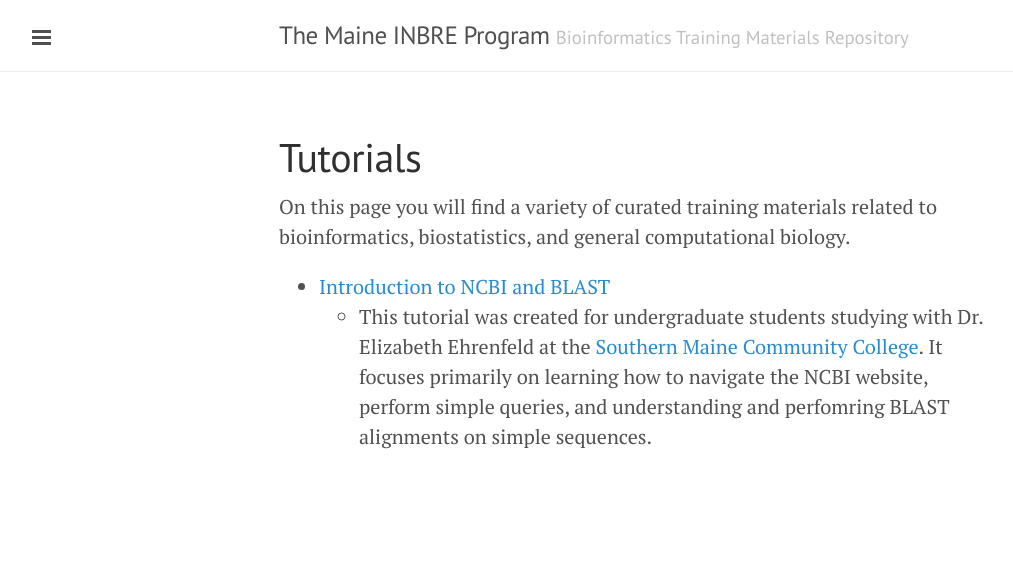
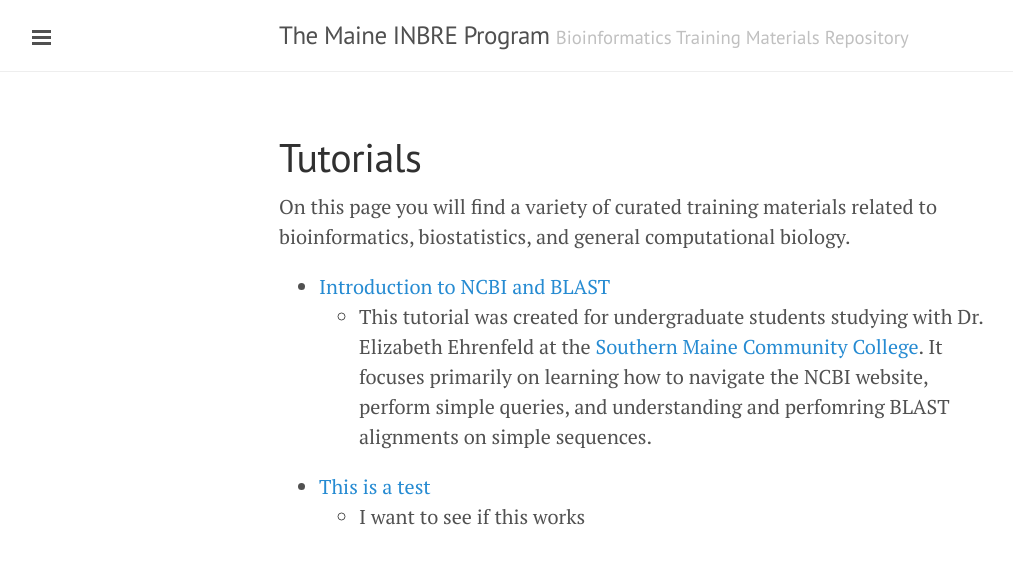
Before and after one commit to MaineINBRE/maineinbre.github.io, a Jekyll site: the page built from tutorials.md, in a window 1280 px wide. Shown: the top 564 px of the page, without its empty margins (1-1014 px from the left). Built offline with Jekyll 4.4.1, drawn with Linux system fonts in a browser that asks for light colours.

Commit message:
Initial Commit

```diff
--- a/tutorials.md
+++ b/tutorials.md
@@ -7,3 +7,7 @@ On this page you will find a variety of curated training materials related to bi
 
 * [Introduction to NCBI and BLAST](https://github.com/MaineINBRE/IntroToNCBIandBLAST)
   * This tutorial was created for undergraduate students studying with Dr. Elizabeth Ehrenfeld at the [Southern Maine Community College](https://www.smccme.edu). It focuses primarily on learning how to navigate the NCBI website, perform simple queries, and understanding and perfomring BLAST alignments on simple sequences.
+
+
+* [This is a test](/tutorials/test.md)
+  * I want to see if this works
```
